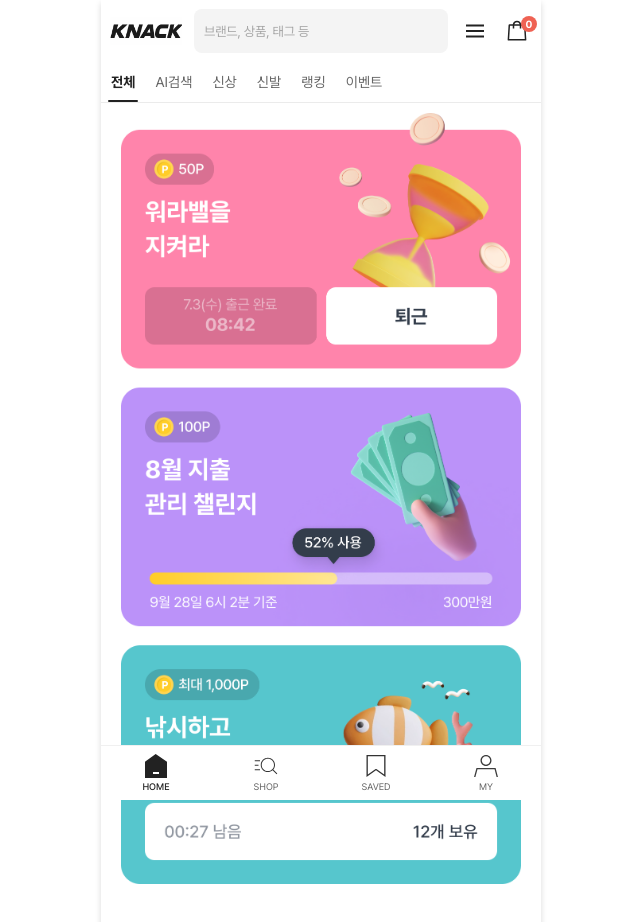
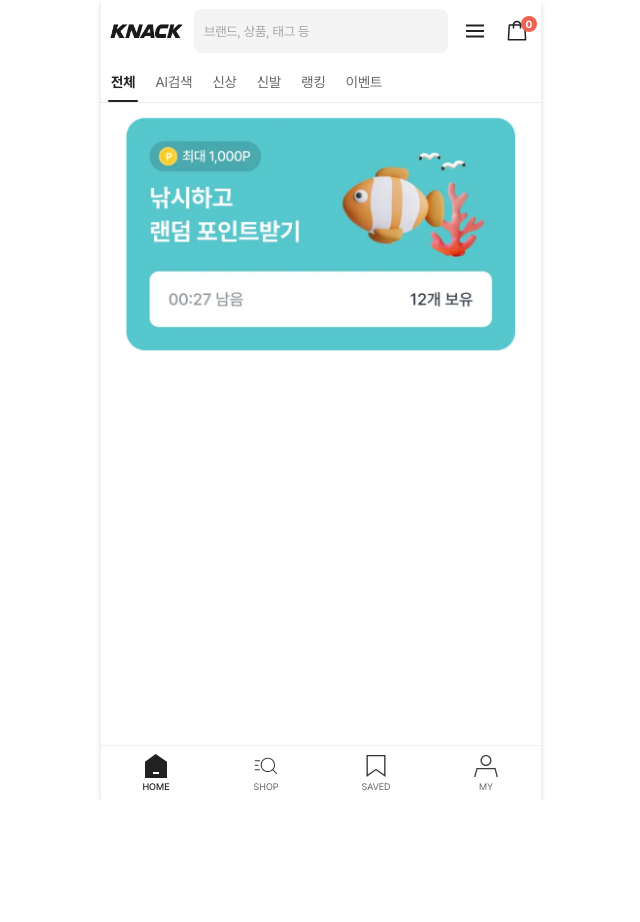
Before and after one commit to FRONT-END-BOOTCAMP-PLUS-5/KNACK, a Next.js app: page /event in a window 1280 px wide. Shown: the top 922 px of the page, without its empty margins (319-959 px from the left). After the commit the page ends 800 px from the top, so only its background shows below. Built offline with nearby package versions, Linux system fonts and the light colour scheme; no server answers.

Commit message:
이벤트 이미지 수정

```diff
--- a/app/(user)/event/event.module.scss
+++ b/app/(user)/event/event.module.scss
@@ -9,13 +9,3 @@
   padding: 0 2rem 10rem;
   position: relative;
 }
-
-.event_link {
-  position: absolute;
-  top: 44rem;
-  width: 337px;
-  height: 200px;
-  left: 20px;
-  cursor: pointer;
-  z-index: 10;
-}
--- a/app/(user)/event/page.tsx
+++ b/app/(user)/event/page.tsx
@@ -8,13 +8,9 @@ export default function EventPage() {
   return (
     <div className={styles.event_container}>
       <div className={styles.event_content}>
-        <Image
-          src="/images/event/cont_3.png"
-          alt="이벤트 내용"
-          width={400}
-          height={300}
-        />
-        <Link href="/event/fishhook" className={styles.event_link}></Link>
+        <Link href="/event/fishhook" className={styles.event_link}>
+          <Image src="/images/event/event_banner.png" alt="이벤트 내용" width={400} height={300} />
+        </Link>
       </div>
     </div>
   );
```
Also changed, not shown: public/images/event/event_banner.png (added).
